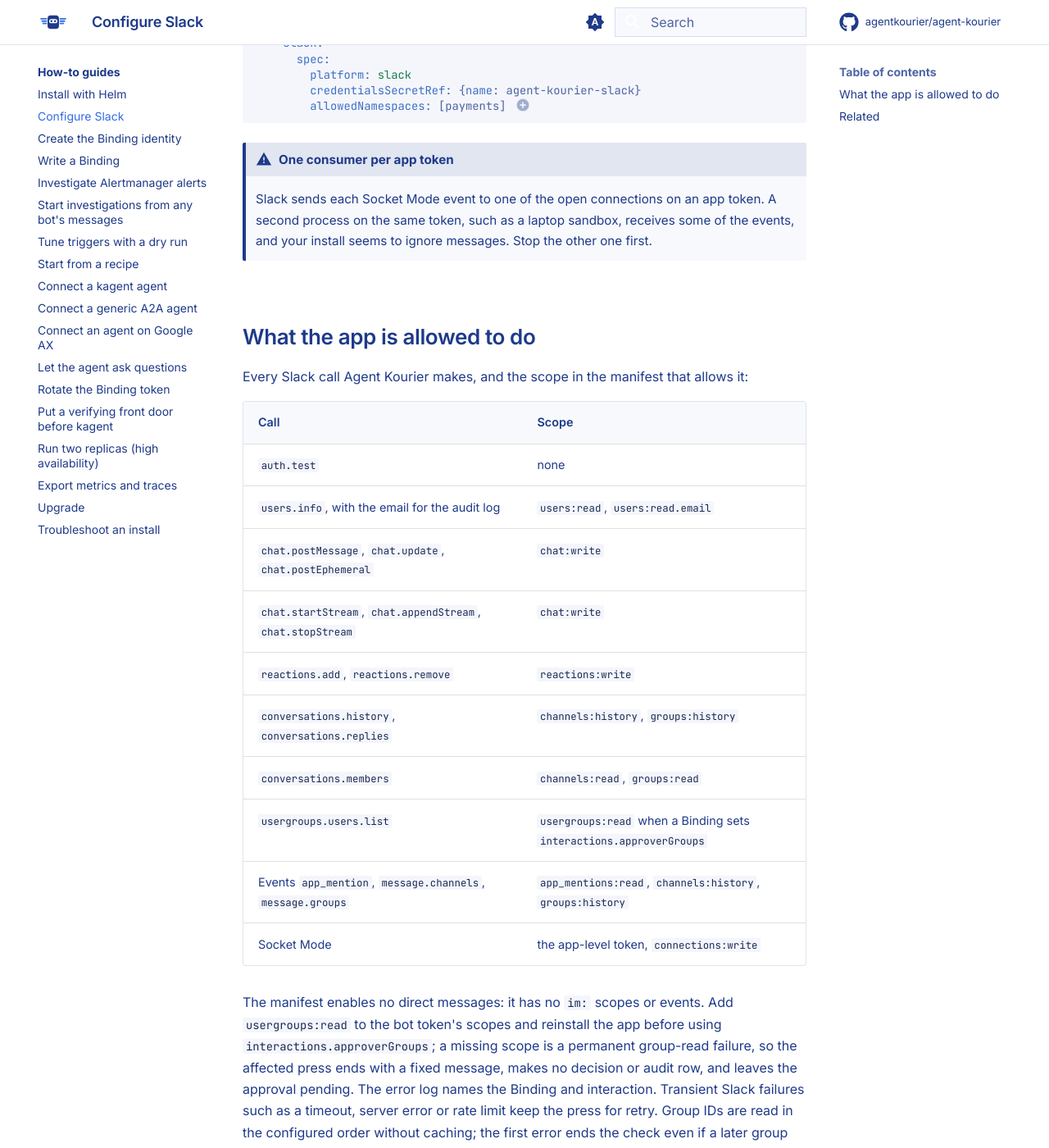
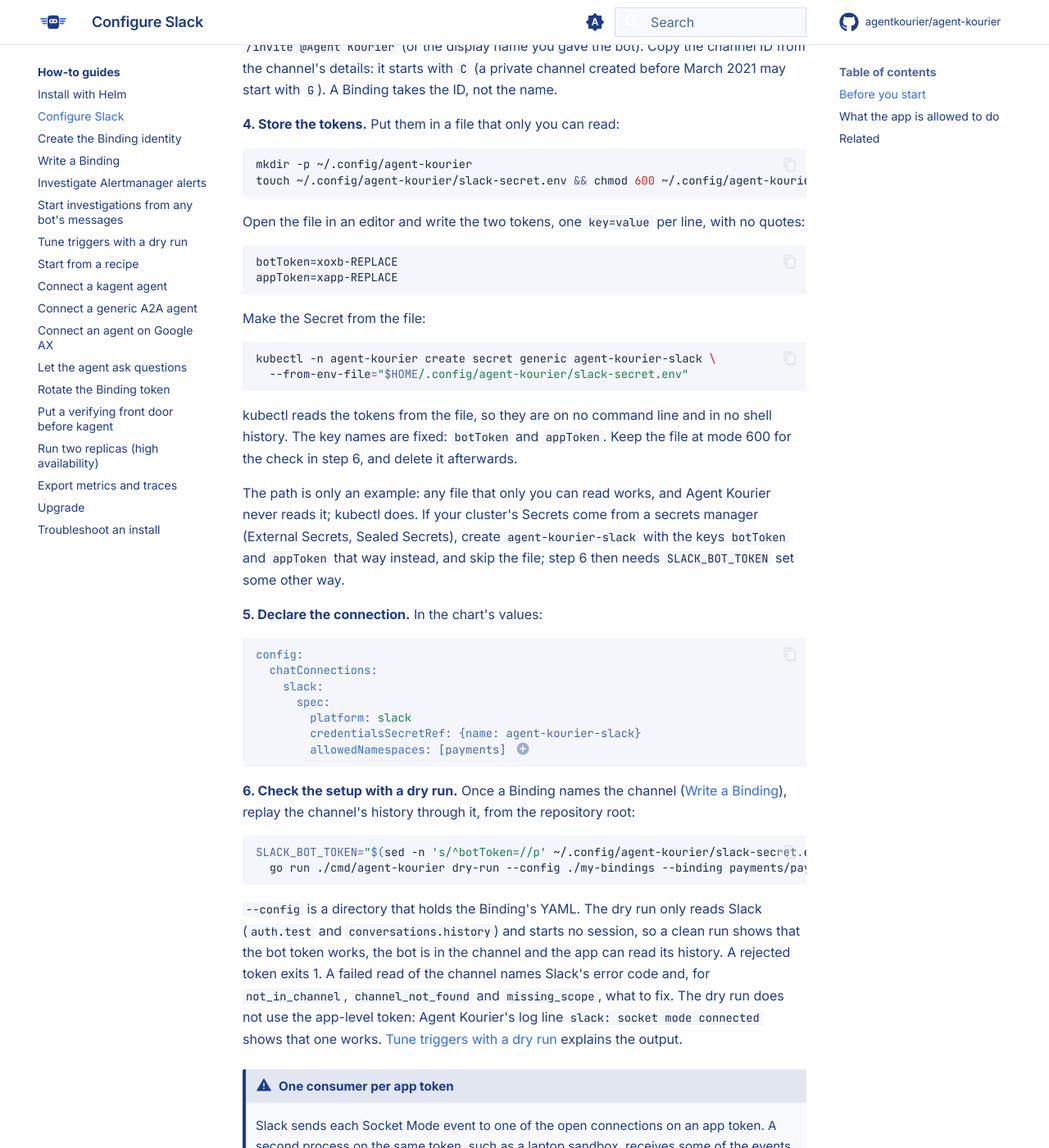
Before and after one commit to agentkourier/agent-kourier, an MkDocs documentation site: the page built from docs/how-to/configure-slack.md, in a window 1280 px wide and 1400 px high, scrolled down 1698 px. Shown: the whole window at 82% size. Built offline with MkDocs 1.6.1 and Material for MkDocs 9.7.7, drawn with Linux system fonts in a browser that asks for light colours; comment, search, counter and statistics services are not loaded; some of the changed text lies outside the part shown.

Commit message:
docs(slack): close the gaps a from-scratch Slack app setup found (#47)
* docs(slack): close the gaps a from-scratch Slack app setup found

- Tutorial and sandbox README: one Slack app's tokens serve one running
  Agent Kourier at a time; use a dedicated app or stop the other one.
- configure-slack: a prerequisites section (install permission and admin
  approval), the Secret built from a mode-600 env file with
  --from-env-file instead of --from-literal, a dry-run check as the last
  step, how to find a user group ID for approverGroups, and the
  usergroups:read note now says the manifest already has it.
- Sandbox README: num_connections above 1 is a reason to look, not proof
  (matches troubleshoot); G-prefixed IDs only for older private channels;
  stray punctuation; chat.startStream's channel form confirmed by a direct
  API call on 2026-10-18.
- Manifest: a neutral description, since the production how-to pastes it.

Unverified upstream behaviour: Slack's "Request to Install" admin-approval
flow, kubectl --from-env-file keeping quotes literal, and the
plan_upgrade_required code for a workspace without user groups.

* docs(slack): say the token file's path is an example, and allow a secrets manager

Drop the redundant umask subshell: chmod 600 runs on the empty file before any token is written.

---------

Co-authored-by: tbickford <814232+tbickford@users.noreply.github.com>

````diff
--- a/docs/how-to/configure-slack.md
+++ b/docs/how-to/configure-slack.md
@@ -2,6 +2,15 @@
 
 For a platform engineer setting up the chat side: at the end, a Slack app has the scopes and events Agent Kourier
 needs, its tokens are in a Kubernetes Secret, and a ChatConnection points at it.
+
+## Before you start
+
+- Permission to install an app in the Slack workspace. Workspace settings can require an admin to approve each app; a
+  member without that permission sees **Request to Install** instead of **Install**, and can copy the bot token only
+  after an admin approves the request.
+- A Slack app that no other running Agent Kourier uses (see the warning at the end of the steps).
+- `kubectl` access to the namespace Agent Kourier runs in.
+- For the check in the last step: Go, at the version in `go.mod`, and a checkout of the repository.
 
 === "Socket Mode"
 
@@ -39,15 +48,34 @@
     (or the display name you gave the bot). Copy the channel ID from the channel's details: it starts with `C` (a private
     channel created before March 2021 may start with `G`). A Binding takes the ID, not the name.
 
-    **4. Store the tokens.**
+    **4. Store the tokens.** Put them in a file that only you can read:
+
+    ```sh
+    mkdir -p ~/.config/agent-kourier
+    touch ~/.config/agent-kourier/slack-secret.env && chmod 600 ~/.config/agent-kourier/slack-secret.env
+    ```
+
+    Open the file in an editor and write the two tokens, one `key=value` per line, with no quotes:
+
+    ```dotenv
+    botToken=xoxb-REPLACE
+    appToken=xapp-REPLACE
+    ```
+
+    Make the Secret from the file:
 
     ```sh
     kubectl -n agent-kourier create secret generic agent-kourier-slack \
-      --from-literal=botToken="$SLACK_BOT_TOKEN" \
-      --from-literal=appToken="$SLACK_APP_TOKEN"
+      --from-env-file="$HOME/.config/agent-kourier/slack-secret.env"
     ```
 
-    The key names are fixed: `botToken` and `appToken`.
+    kubectl reads the tokens from the file, so they are on no command line and in no shell history. The key names are
+    fixed: `botToken` and `appToken`. Keep the file at mode 600 for the check in step 6, and delete it afterwards.
+
+    The path is only an example: any file that only you can read works, and Agent Kourier never reads it; kubectl does.
+    If your cluster's Secrets come from a secrets manager (External Secrets, Sealed Secrets), create
+    `agent-kourier-slack` with the keys `botToken` and `appToken` that way instead, and skip the file; step 6 then
+    needs `SLACK_BOT_TOKEN` set some other way.
 
     **5. Declare the connection.** In the chart's values:
 
@@ -62,6 +90,21 @@
     ```
 
     1. Only needed when a Binding in another namespace uses this connection.
+
+    **6. Check the setup with a dry run.** Once a Binding names the channel ([Write a Binding](write-a-binding.md)),
+    replay the channel's history through it, from the repository root:
+
+    ```sh
+    SLACK_BOT_TOKEN="$(sed -n 's/^botToken=//p' ~/.config/agent-kourier/slack-secret.env)" \
+      go run ./cmd/agent-kourier dry-run --config ./my-bindings --binding payments/payments-assistant
+    ```
+
+    `--config` is a directory that holds the Binding's YAML. The dry run only reads Slack (`auth.test` and
+    `conversations.history`) and starts no session, so a clean run shows that the bot token works, the bot is in the
+    channel and the app can read its history. A rejected token exits 1. A failed read of the channel names Slack's
+    error code and, for `not_in_channel`, `channel_not_found` and `missing_scope`, what to fix. The dry run does not use
+    the app-level token: Agent Kourier's log line `slack: socket mode connected` shows that one works.
+    [Tune triggers with a dry run](tune-triggers.md) explains the output.
 
     !!! warning "One consumer per app token"
 
@@ -92,12 +135,27 @@
 | Events `app_mention`, `message.channels`, `message.groups` | `app_mentions:read`, `channels:history`, `groups:history` |
 | Socket Mode | the app-level token, `connections:write` |
 
-The manifest enables no direct messages: it has no `im:` scopes or events. Add `usergroups:read` to the bot token's
-scopes and reinstall the app before using `interactions.approverGroups`; a missing scope is a permanent group-read
-failure, so the affected press ends with a fixed message, makes no decision or audit row, and leaves the approval pending.
+The manifest enables no direct messages: it has no `im:` scopes or events. The manifest includes `usergroups:read`. If
+your app was not made from this manifest, add that scope to the bot token's scopes and reinstall the app before using
+`interactions.approverGroups`; a missing scope is a permanent group-read failure, so the affected press ends with a
+fixed message, makes no decision or audit row, and leaves the approval pending.
 The error log names the Binding and interaction. Transient Slack failures such as a timeout, server error or rate limit
 keep the press for retry. Group IDs are read in the configured order without caching; the first error ends the check even
 if a later group contains the person, while a member found in an earlier group may decide.
+
+`approverGroups` takes user group IDs, which start with `S`. Slack's
+[`usergroups.list`](https://docs.slack.dev/reference/methods/usergroups.list/) method returns each group's `id` and
+`handle`, and the bot token can call it with `usergroups:read`. This reads the token from the file of step 4 without
+putting it on a command line:
+
+```sh
+printf 'header = "Authorization: Bearer %s"\n' "$(sed -n 's/^botToken=//p' ~/.config/agent-kourier/slack-secret.env)" \
+  | curl -sS -K - https://slack.com/api/usergroups.list | jq -r '.usergroups[] | "\(.id)  @\(.handle)"'
+```
+
+A workspace whose plan has no user groups cannot use `approverGroups`. Slack's page for `usergroups.users.list`, the
+method Agent Kourier calls on each press, lists the error `plan_upgrade_required`, and Agent Kourier treats that code as
+a permanent group-read failure.
 
 ## Related
 
````
Also changed, not shown: docs/tutorials/first-agent-in-slack.md (+7 -0 lines), hack/kind/sandbox/README.md (+13 -10 lines), 1 other file.
